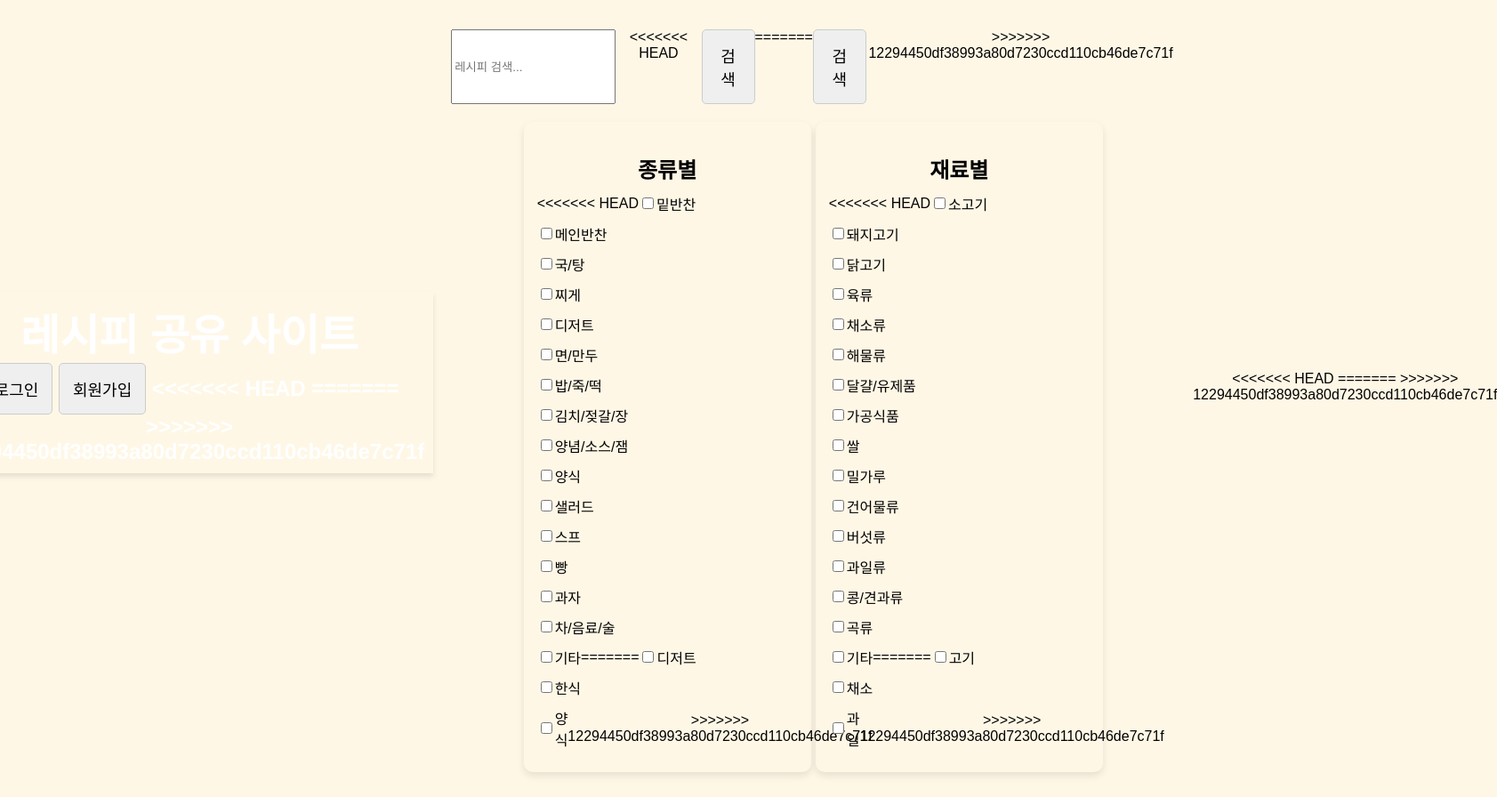
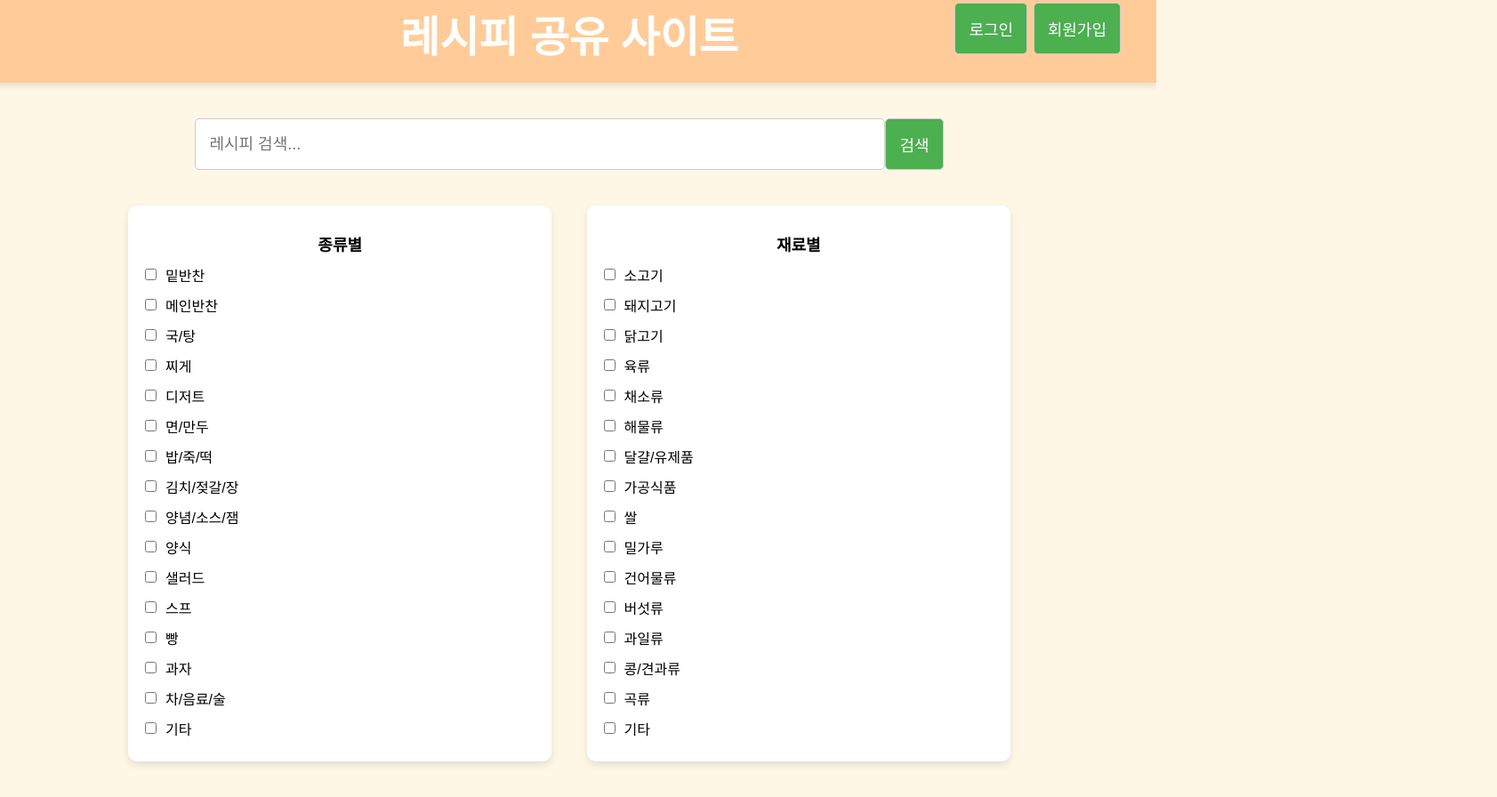
Before and after one commit to sunmoon-food-recipe/food-recipe, a website: page index/index.html in a window 1280 px wide. Shown: the part 17-913 px from the top of the page at 89% size, 1683 px wide, since content can reach past the window. Drawn offline with Linux system fonts and the light colour scheme.

Commit message:
Add files via upload

```diff
--- a/index/index.css
+++ b/index/index.css
@@ -3,49 +3,39 @@ body {
     font-family: Arial, sans-serif;
     margin: 0;
     padding: 0;
-<<<<<<< HEAD
     height: 100vh;
-    background-color: #fff7e6;
-=======
-    height: 100vh; /* 화면 높이를 100%로 설정 */
+    background-color: #fff7e6; /* 바디의 배경색을 연한 베이지색으로 설정 */
     display: flex;
-    justify-content: center; /* 가로 중앙 정렬 */
-    align-items: center; /* 세로 중앙 정렬 */
+    flex-direction: column; /* 세로로 배치 */
+    justify-content: flex-start; /* 세로 방향으로 시작 */
+    align-items: center; /* 가로 중앙 정렬 */
     text-align: center; /* 텍스트 중앙 정렬 */
->>>>>>> 12294450df38993a80d7230ccd110cb46de7c71f
 }
 
 /* header 스타일 */
 header {
-<<<<<<< HEAD
-    background-color: #ffcc99;
+    background-color: #ffcc99; /* 헤더 배경색을 연한 오렌지색으로 설정 */
     color: white;
     padding: 20px;
-    text-align: center;
-    width: 100%;
     font-size: 24px;
     font-weight: bold;
+    width: 100%;
+    text-align: center; /* 텍스트 중앙 정렬 */
     box-shadow: 0 4px 6px rgba(0, 0, 0, 0.1);
-    margin-bottom: 10px; /* 헤더 아래 여백 추가 */
-=======
-    background-color: #f4f4f4;
-    padding: 10px;
-    text-align: center;
-    width: 100%;
->>>>>>> 12294450df38993a80d7230ccd110cb46de7c71f
+    margin-bottom: 20px; /* 헤더 아래 여백 추가 */
 }
 
+/* h1 스타일 */
 h1 {
     margin: 0;
 }
 
-<<<<<<< HEAD
 /* 로그인, 회원가입 버튼 */
 #auth-buttons {
     position: fixed;  /* 페이지 스크롤 시에도 고정 */
-    top: 20px;
-    right: 20px;
-    z-index: 10;
+    top: 20px;        /* 상단에서 20px 만큼 떨어짐 */
+    right: 20px;      /* 오른쪽에서 20px 만큼 떨어짐 */
+    z-index: 10;      /* 다른 요소들보다 위에 위치하도록 설정 */
 }
 
 /* 검색창을 헤더 바로 아래 배치 */
@@ -57,25 +47,6 @@ h1 {
 }
 
 /* 검색창 스타일 */
-=======
-/* 메인 컨텐츠 스타일 */
-#main-content {
-    display: flex;
-    flex-direction: column; /* 세로 방향으로 배치 */
-    align-items: center; /* 가로 중앙 정렬 */
-    justify-content: center; /* 세로 중앙 정렬 */
-    text-align: center; /* 텍스트 중앙 정렬 */
-    margin-top: 20px; /* 위쪽 여백 */
-}
-
-/* 검색창 스타일 */
-#search-container {
-    display: flex;
-    justify-content: center;
-    margin-top: 30px;
-}
-
->>>>>>> 12294450df38993a80d7230ccd110cb46de7c71f
 #search-input {
     width: 60%;
     padding: 15px;
@@ -84,23 +55,19 @@ h1 {
     border: 1px solid #ccc;
 }
 
+/* 버튼 스타일 */
 button {
     padding: 15px;
     font-size: 18px;
     border-radius: 5px;
     border: 1px solid #ccc;
-<<<<<<< HEAD
-    background-color: #A3B46D;
-=======
     background-color: #4CAF50;
->>>>>>> 12294450df38993a80d7230ccd110cb46de7c71f
     color: white;
     cursor: pointer;
 }
 
 button:hover {
-<<<<<<< HEAD
-    background-color:  #8F9B60;
+    background-color: #8F9B60;
 }
 
 /* 메인 컨텐츠 스타일 */
@@ -113,45 +80,31 @@ button:hover {
     padding: 20px;
     width: 100%;
     box-sizing: border-box;
-=======
-    background-color: #45a049;
->>>>>>> 12294450df38993a80d7230ccd110cb46de7c71f
 }
 
 /* 카테고리 스타일 */
 .category-container {
     display: flex;
     justify-content: space-between;
-<<<<<<< HEAD
     margin: 20px 0;
     width: 80%;
     box-sizing: border-box;
-=======
-    margin: 20px;
-    width: 80%; /* 카테고리 너비 조정 */
->>>>>>> 12294450df38993a80d7230ccd110cb46de7c71f
 }
 
 .category-group {
     display: flex;
     flex-direction: column;
     width: 45%;
-<<<<<<< HEAD
-    background-color: white; /* 하얀색 배경 */
+    background-color: white;
     padding: 15px;
-    border-radius: 10px; /* 둥근 모서리 */
-    box-shadow: 0 4px 8px rgba(0, 0, 0, 0.1); /* 약간의 그림자 추가 */
-=======
->>>>>>> 12294450df38993a80d7230ccd110cb46de7c71f
+    border-radius: 10px;
+    box-shadow: 0 4px 8px rgba(0, 0, 0, 0.1);
 }
 
 .category-group h2 {
     margin-bottom: 10px;
-<<<<<<< HEAD
     font-size: 18px;
     font-weight: bold;
-=======
->>>>>>> 12294450df38993a80d7230ccd110cb46de7c71f
 }
 
 .category {
@@ -160,7 +113,6 @@ button:hover {
     margin-bottom: 10px;
 }
 
-<<<<<<< HEAD
 input[type="checkbox"] {
     margin-right: 10px;
 }
@@ -181,7 +133,7 @@ input[type="checkbox"] {
         width: 80%;
         margin-bottom: 20px;
     }
-=======
+
     /* 버튼 스타일 */
     button {
         padding: 10px 20px;
@@ -211,5 +163,5 @@ form input {
 
     form button {
         padding: 10px 20px;
->>>>>>> 12294450df38993a80d7230ccd110cb46de7c71f
     }
+}
--- a/index/index.html
+++ b/index/index.html
@@ -5,11 +5,8 @@
     <meta name="viewport" content="width=device-width, initial-scale=1.0">
     <title>레시피 공유 사이트</title>
     <!-- CSS 파일 연결 -->
-<<<<<<< HEAD
     <link rel="stylesheet" href="index.css">
-=======
-    <link rel="stylesheet" href="styles.css">
->>>>>>> 12294450df38993a80d7230ccd110cb46de7c71f
+    <link rel="stylesheet" href="index.css">
 </head>
 <body>
     <header>
@@ -17,28 +14,20 @@
         <div id="auth-buttons">
             <button id="login-btn">로그인</button>
             <button id="signup-btn">회원가입</button>
-<<<<<<< HEAD
             <button id="logout-btn" style="display:none;">로그아웃</button> <!-- 로그아웃 버튼 -->
-=======
->>>>>>> 12294450df38993a80d7230ccd110cb46de7c71f
         </div>
     </header>
 
     <div id="main-content">
         <div id="search-container">
             <input type="text" id="search-input" placeholder="레시피 검색...">
-<<<<<<< HEAD
             <button id="search-btn">검색</button>
-=======
-            <button>검색</button>
->>>>>>> 12294450df38993a80d7230ccd110cb46de7c71f
         </div>
 
         <div class="category-container" id="category-container">
             <div class="category-group">
                 <h2>종류별</h2>
                 <div class="category">
-<<<<<<< HEAD
                     <input type="checkbox" id="SideDish">
                     <label for="SideDish">밑반찬</label>
                 </div>
@@ -101,25 +90,12 @@
                 <div class="category">
                     <input type="checkbox" id="Others">
                     <label for="Others">기타</label>
-=======
-                    <input type="checkbox" id="type-dessert">
-                    <label for="type-dessert">디저트</label>
-                </div>
-                <div class="category">
-                    <input type="checkbox" id="type-korean">
-                    <label for="type-korean">한식</label>
-                </div>
-                <div class="category">
-                    <input type="checkbox" id="type-western">
-                    <label for="type-western">양식</label>
->>>>>>> 12294450df38993a80d7230ccd110cb46de7c71f
                 </div>
             </div>
 
             <div class="category-group">
                 <h2>재료별</h2>
                 <div class="category">
-<<<<<<< HEAD
                     <input type="checkbox" id="Beef">
                     <label for="Beef">소고기</label>
                 </div>
@@ -182,24 +158,11 @@
                 <div class="category">
                     <input type="checkbox" id="Others">
                     <label for="Others">기타</label>
-=======
-                    <input type="checkbox" id="ingredient-meat">
-                    <label for="ingredient-meat">고기</label>
-                </div>
-                <div class="category">
-                    <input type="checkbox" id="ingredient-vegetables">
-                    <label for="ingredient-vegetables">채소</label>
-                </div>
-                <div class="category">
-                    <input type="checkbox" id="ingredient-fruits">
-                    <label for="ingredient-fruits">과일</label>
->>>>>>> 12294450df38993a80d7230ccd110cb46de7c71f
                 </div>
             </div>
         </div>
     </div>
 
-<<<<<<< HEAD
     <!-- JS 파일 연결 -->
     <script src="index.js"></script>
 
@@ -243,7 +206,7 @@
             });
         };
     </script>
-=======
+
     <!-- 로그인 폼 -->
     <form id="login-form" style="display:none;">
         <button type="button" id="back-btn">뒤로 가기</button>
@@ -263,8 +226,5 @@
         <button type="submit">회원가입</button>
     </form>
 
-    <!-- JS 파일 연결 -->
-    <script src="index.js"></script>
->>>>>>> 12294450df38993a80d7230ccd110cb46de7c71f
 </body>
 </html>
--- a/login/login.css
+++ b/login/login.css
@@ -1,4 +1,3 @@
-<<<<<<< HEAD
 /* 기본 스타일 */
 body {
     font-family: Arial, sans-serif;
@@ -42,49 +41,6 @@ label {
     font-size: 20px;
     margin-bottom: 10px;
     text-align: left;
-=======
-body {
-    font-family: Arial, sans-serif;
-    background-color: #f2f2f2;
-    margin: 0;
-    padding: 0;
-}
-
-header {
-    background-color: #ffeb3b;
-    text-align: center;
-    padding: 20px;
-}
-
-button {
-    padding: 10px;
-    font-size: 16px;
-    cursor: pointer;
-}
-
-form {
-    width: 300px;
-    margin: 30px auto;
-    background-color: white;
-    padding: 20px;
-    border-radius: 5px;
-}
-
-label {
-    display: block;
-    margin: 10px 0 5px;
->>>>>>> 12294450df38993a80d7230ccd110cb46de7c71f
-}
-
-input {
-    width: 100%;
-<<<<<<< HEAD
-    padding: 15px;
-    font-size: 18px;
-    border: 1px solid #ccc;
-    border-radius: 7px;
-    display: block;
-    margin-bottom: 18px;
 }
 
 /* 버튼 스타일 */
@@ -104,6 +60,26 @@ button:hover {
     background-color: #8F9B60;
 }
 
+/* 폼 스타일 */
+form {
+    width: 300px;
+    margin: 30px auto;
+    background-color: white;
+    padding: 20px;
+    border-radius: 5px;
+}
+
+/* input 스타일 */
+input {
+    width: 100%;
+    padding: 15px;
+    font-size: 18px;
+    border: 1px solid #ccc;
+    border-radius: 7px;
+    display: block;
+    margin-bottom: 18px;
+}
+
 /* 링크 스타일 */
 .links {
     margin-top: 20px;
@@ -117,9 +93,9 @@ button:hover {
 
 .link:hover {
     text-decoration: underline;
-=======
-    padding: 8px;
-    margin-bottom: 20px;
-    font-size: 16px;
->>>>>>> 12294450df38993a80d7230ccd110cb46de7c71f
 }
+
+/* 추가적인 스타일 */
+body {
+    background-color: #f2f2f2;
+}
```
Also changed, not shown: login/login.html (+9 -22 lines), login/login.js (+4 -3 lines). Lines whose indentation alone changed are shown as unchanged.
